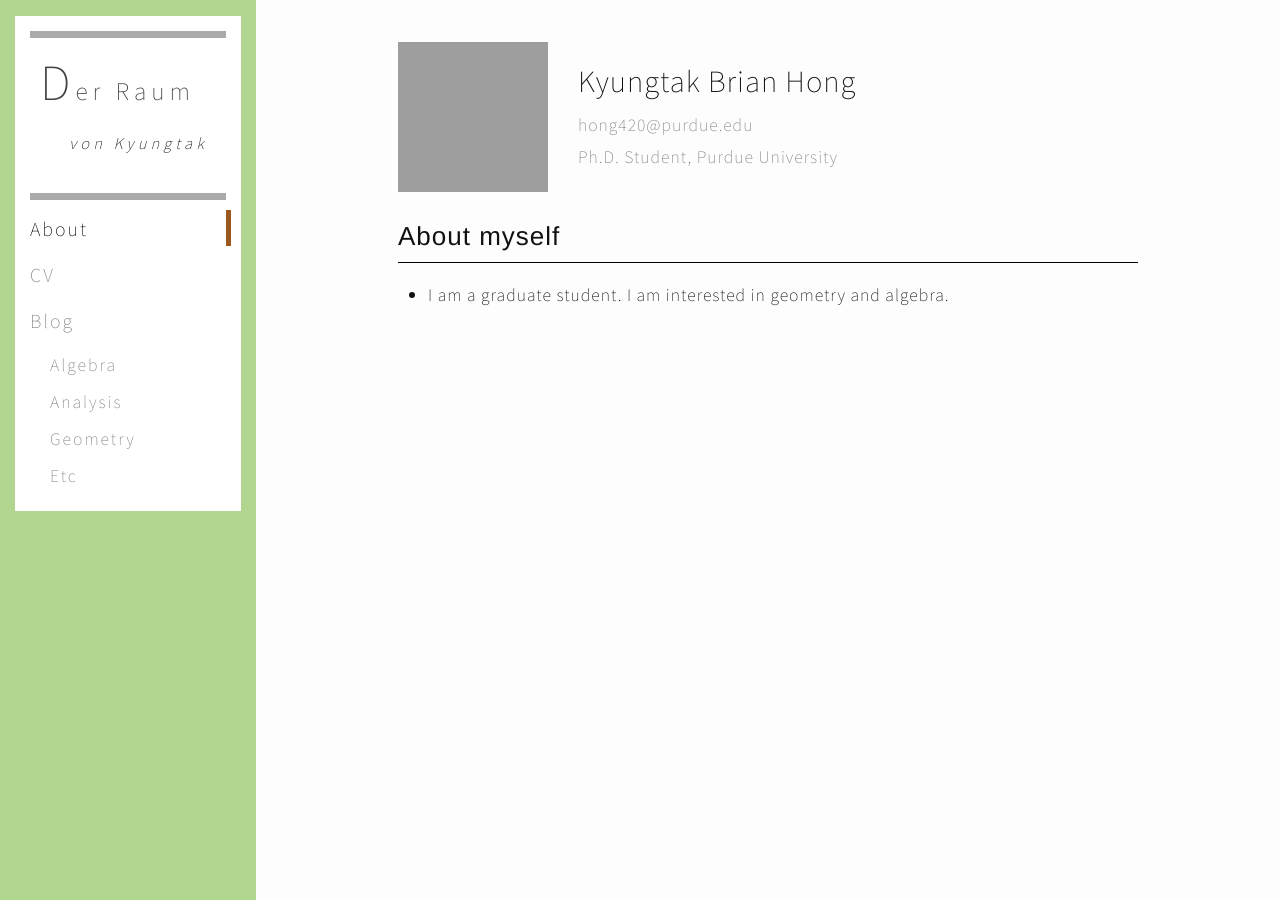
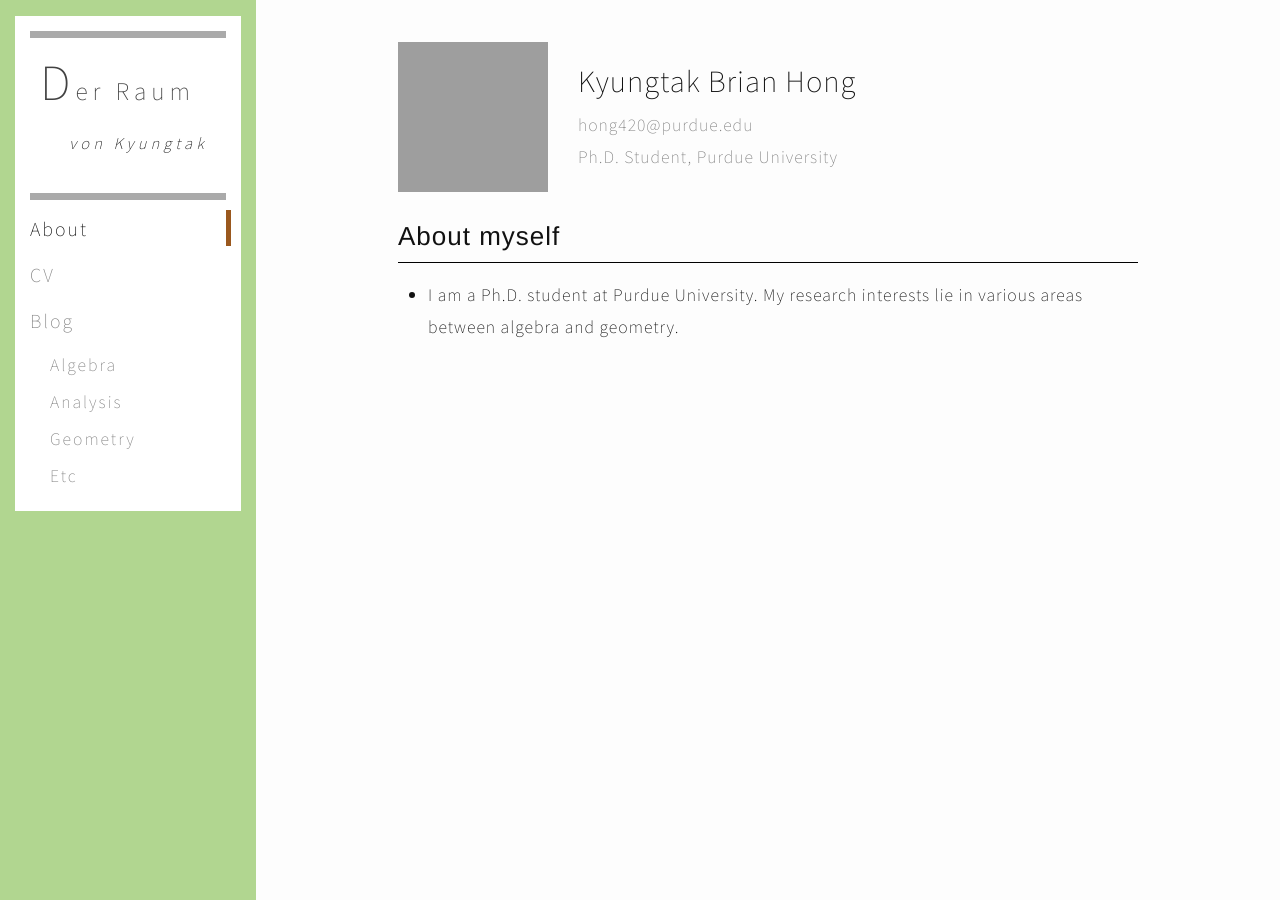
Before and after one commit to Kyungtak-Hong/kyungtak-hong.github.io, a Jekyll site: the page built from index.md, in a window 1280 px wide. Built offline with Jekyll 4.4.1, drawn with Linux system fonts in a browser that asks for light colours; grey boxes are pictures that could not be loaded.

Commit message:
Update index.md

```diff
--- a/index.md
+++ b/index.md
@@ -16,4 +16,4 @@ permalink: /
 
 ## About myself
 
-* I am a graduate student. I am interested in geometry and algebra.
+* I am a Ph.D. student at Purdue University. My research interests lie in various areas between algebra and geometry.
```
